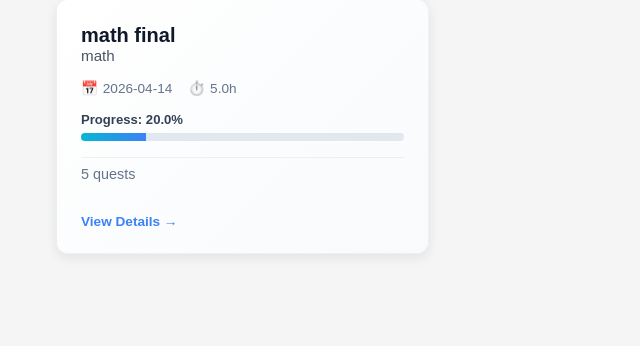
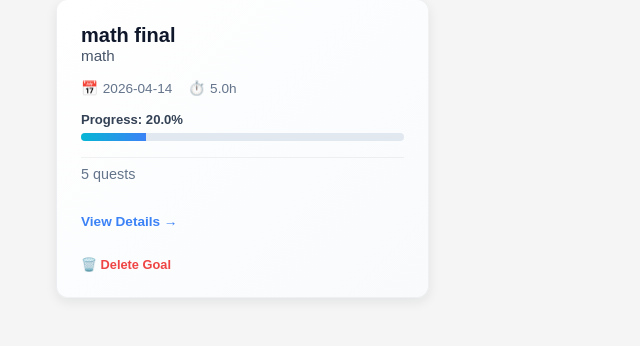
Before and after one commit to mazobucks/jachacks2026, a Flask app: page /goals in a window 1280 px wide. Shown: the part 178-524 px from the top of the page, without its empty margins (0-640 px from the left). Run offline with Flask 3, Linux system fonts and the light colour scheme; the visitor is signed in with stand-in values (Sample User, id 1); data comes from the database, SQL or seed files in the repository; both versions use the stored data as it was after the commit; parts of the project's set-up code (start-up, migrations or seed data) failed here and were passed over.

Commit message:
feat: add delete for goals

```diff
--- a/app.py
+++ b/app.py
@@ -201,7 +201,27 @@ def goals():
     goals = get_goals_for_user(current_user.user_id)
     return render_template('goals.html', goals=goals)
 
+@app.route('/delete_goal/<int:goal_id>', methods=['POST'])
+@login_required
+def delete_goal(goal_id):
+    db = get_db()
 
+    # Verify the goal belongs to the current user before deleting
+    goal = db.execute("SELECT id FROM Goals WHERE id = ? AND user_id = ?",
+                      (goal_id, current_user.user_id)).fetchone()
+
+    if goal:
+        # Delete associated quests first (if your DB isn't set to CASCADE)
+        db.execute("DELETE FROM Quests WHERE goal_id = ? AND user_id = ?", (goal_id, current_user.user_id))
+
+        # Delete the goal
+        db.execute("DELETE FROM Goals WHERE id = ? AND user_id = ?", (goal_id, current_user.user_id))
+        db.commit()
+        flash("Goal and associated quests deleted successfully.")
+    else:
+        flash("Goal not found or unauthorized.")
+
+    return redirect(url_for('goals'))
 
 def get_goals_for_user(user_id, goal_id=None):
     """Fetch goals (and their quests) from the DB for a given user.
--- a/templates/goals.html
+++ b/templates/goals.html
@@ -82,6 +82,35 @@
       font-weight: 600;
       padding-top: 0.5rem;
     }
+    .goal-card {
+        position: relative; /* Allows absolute positioning inside */
+    }
+
+    .delete-goal-form {
+        position: absolute;
+        top: 12px;
+        right: 12px;
+        z-index: 10; /* Keeps it above the card link */
+    }
+
+    .delete-btn {
+        background: #fee2e2;
+        color: #ef4444;
+        border: none;
+        border-radius: 50%;
+        width: 24px;
+        height: 24px;
+        display: flex;
+        align-items: center;
+        justify-content: center;
+        cursor: pointer;
+        transition: background 0.2s;
+    }
+
+    .delete-btn:hover {
+        background: #ef4444;
+        color: white;
+    }
   </style>
 
   <div style="margin-bottom: 2rem;">
@@ -93,6 +122,7 @@
     <div class="goals-container">
       {% for goal in goals %}
         <a href="{{ url_for('goal_detail', goal_id=goal.db_id) }}" class="goal-card">
+
           <div>
             <div class="goal-card-title">{{ goal.exam_name }}</div>
             <div class="goal-card-subject">{{ goal.exam_subject }}</div>
@@ -121,6 +151,17 @@
           </div>
 
           <div class="cta-text">View Details →</div>
+
+          <form action="{{ url_for('delete_goal', goal_id=goal.db_id) }}"
+                method="POST"
+                style="margin-top: 10px;"
+                onsubmit="return confirm('Are you sure? This will delete all quests for this goal.');">
+              <button type="submit"
+                      style="background: none; border: none; color: #ef4444; font-size: 0.8rem; cursor: pointer; font-weight: 600; padding: 0;">
+                  🗑️ Delete Goal
+              </button>
+          </form>
+
         </a>
       {% endfor %}
     </div>
```
Also changed, not shown: study.db.
